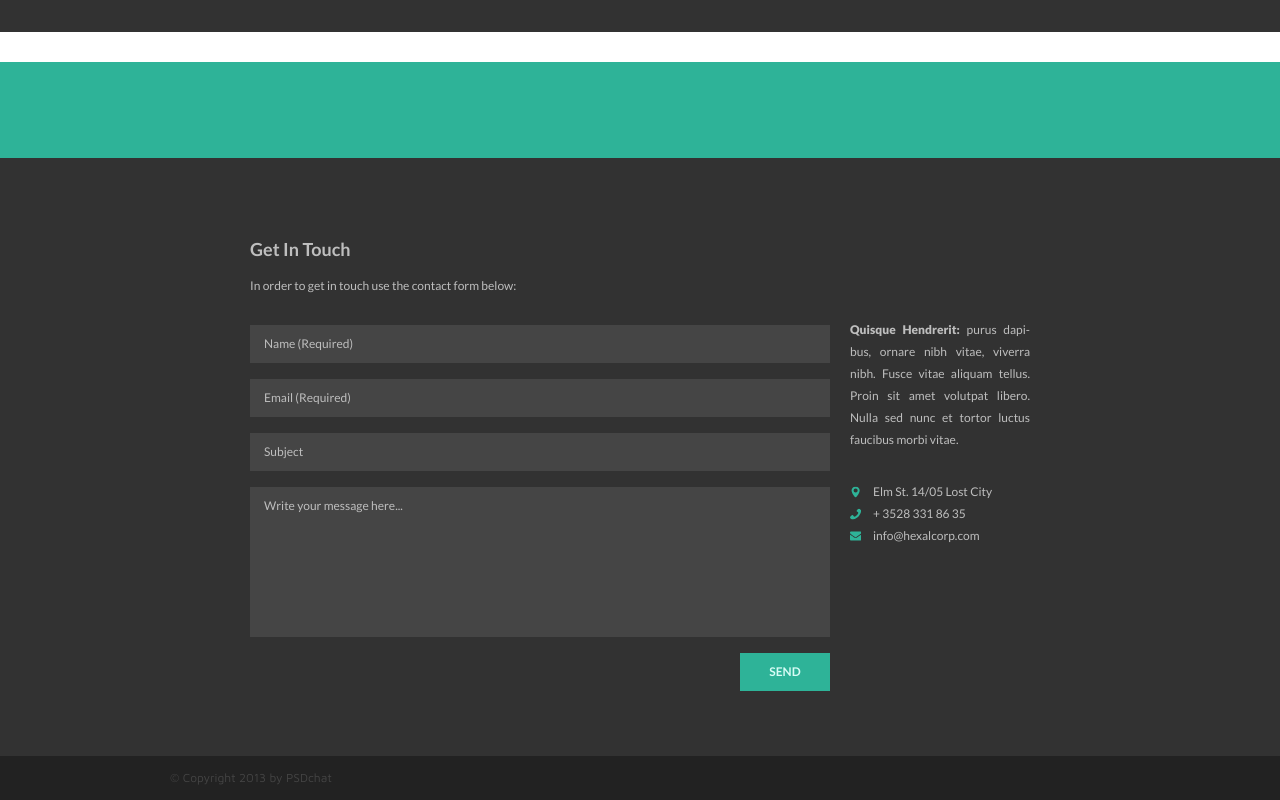
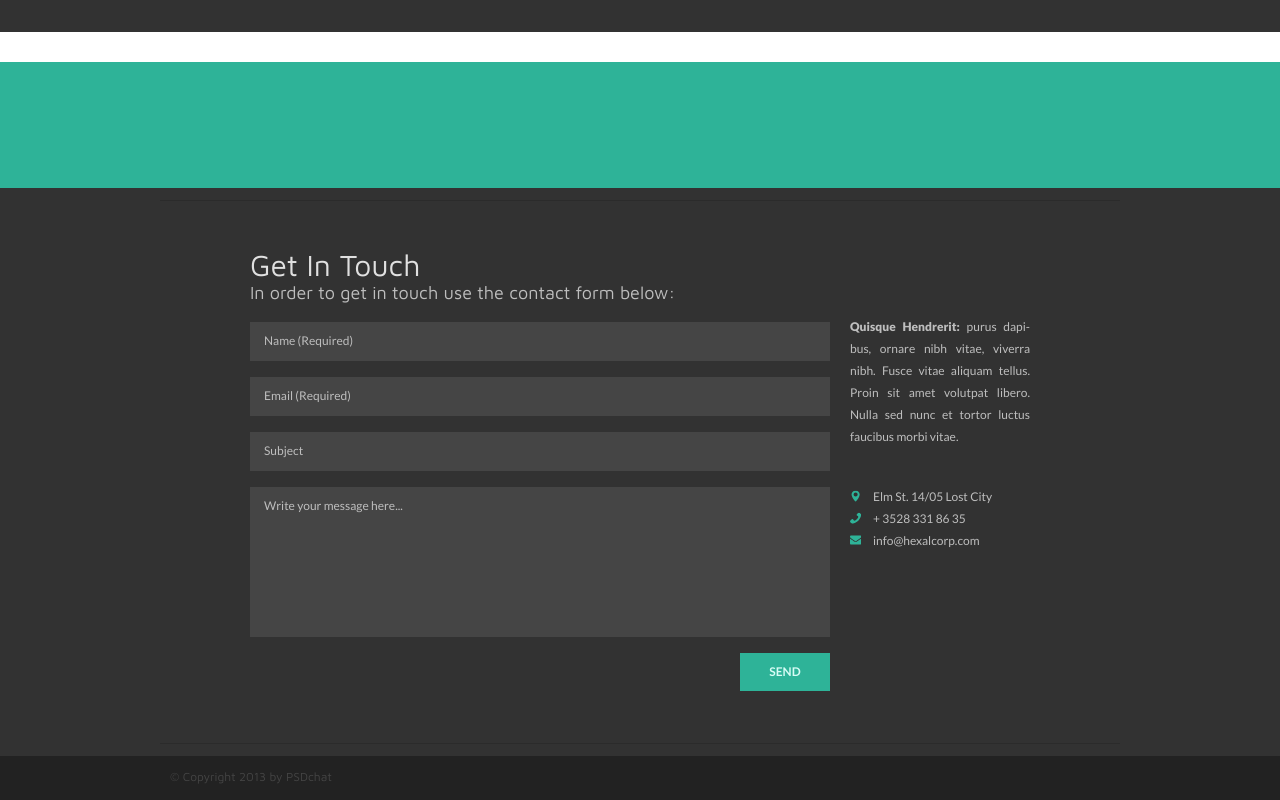
Before and after one commit to KroshkoNikolay/hexal, a website: page index.html in a window 1280 px wide. Drawn offline with Linux system fonts and the light colour scheme.

Commit message:
feat: contact form final layout styles

```diff
--- a/css/style.css
+++ b/css/style.css
@@ -9,7 +9,7 @@
   font-style: normal;
   font-weight: 400;
   font-size: 12px;
-  line-height: 22px;
+  line-height: 1.83;
 
   display: flex;
   flex-direction: column;
@@ -31,6 +31,7 @@
 .container {
   width: 1020px;
   margin: auto;
+  position: relative;
 }
 
 .hidden {
@@ -90,7 +91,42 @@
 }
 
 .contact .container{
-  padding: 65px 120px;
+  padding: 62px 120px 65px;
+}
+
+.contact .container:before,
+.contact .container:after{
+  content: '';
+  display: block;
+  position: absolute;
+  height: 1px;
+  width: calc(100% - 60px);
+  left: 30px;
+  background-color: #2b2b2b;
+}
+
+.contact .container:before{
+  top: 12px;
+}
+
+.contact .container:after{
+  bottom: 12px;
+}
+
+.contact-header{
+  color: #e0e0e0;
+  font-size: 30px;
+  font-weight: normal;
+  font-family: Maven Pro, AdobeInvisFont, MyriadPro-Regular;
+  margin: 0;
+  line-height: 1;
+}
+
+.contact-subheader{
+  font-size: 18px;
+  font-family: Maven Pro, AdobeInvisFont, MyriadPro-Regular;
+  margin: 4px 0;
+  line-height: 1;
 }
 
 .form-container{
@@ -105,7 +141,7 @@
   width: 100%;
   border: none;
   margin-top: 16px;
-  padding: 8px 14px;
+  padding: 8px 14px 9px;
   line-height: inherit;
 }
 
@@ -126,7 +162,14 @@
   margin-left: auto;
   color: #d7fcf5;
   font-weight: 700;
+  padding: 8px 14px;
 }
+
+.contact_form-item--button:hover,
+.contact_form-item--button:focus{
+  background-color: #20816d;
+}
+
 
 .form_desc{
   flex: 1;
@@ -142,7 +185,7 @@
 }
 
 .form_desc-list{
-  margin-top: 30px;
+  margin-top: 38px;
 }
 
 .form_desc-link{
@@ -161,6 +204,11 @@
   width: auto;
 }
 
+.form_desc-link:hover,
+.form_desc-link:focus{
+  text-decoration: underline;
+}
+
 /*------------- contact form end ------------*/
 /************** MAIN END **************/
 
@@ -173,7 +221,7 @@
 .copyright{
   font-family: Maven Pro, AdobeInvisFont, MyriadPro-Regular;
   font-size: 12px;
-  padding: 11px 40px;
+  padding: 10px 40px 12px;
   color: #454545;
 }
 
```
